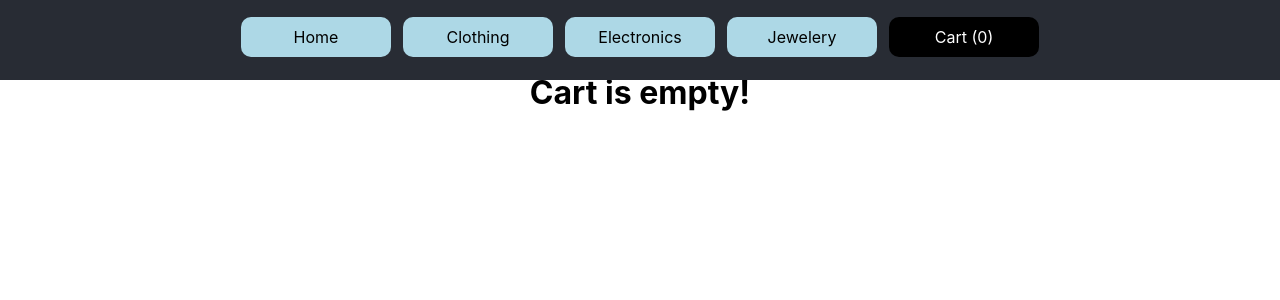
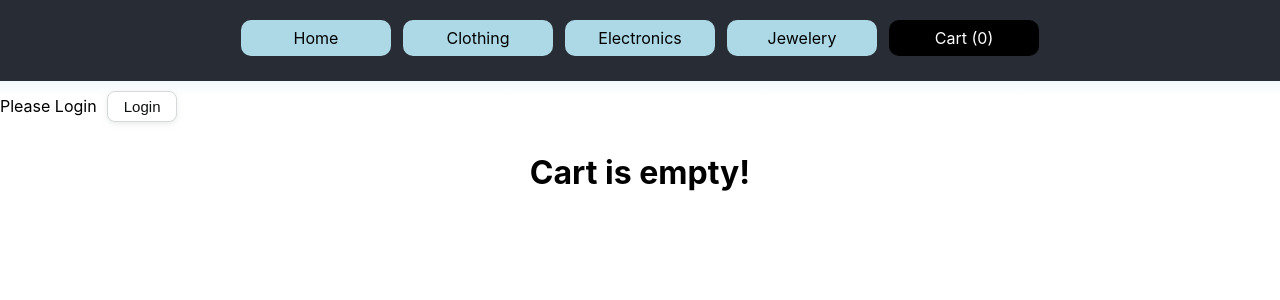
Before and after one commit to biafeo/e-commerce-frontend, a React (Create React App) app in the folder my-app/: page /cart in a window 1280 px wide. Shown: the top 300 px of the page. Built offline with nearby package versions, Linux system fonts and the light colour scheme; no server answers.

Commit message:
css changes

```diff
--- a/my-app/src/App.css
+++ b/my-app/src/App.css
@@ -15,10 +15,9 @@
 }
 
 .App-header {
-  position: fixed;
-  /* padding: 10px; */
+  position: sticky;
   width: 100%;
-  background-color: #282c34;
+  /* background-color: #282c34; */
   min-height: 10vh;
   display: flex;
   flex-direction: column;
--- a/my-app/src/App.js
+++ b/my-app/src/App.js
@@ -3,6 +3,10 @@ import NavBar from "./components/NavBar";
 import LoginForm from "./components/LoginForm";
 import { Outlet } from "react-router-dom";
 import { useState, useEffect } from "react";
+
+//change tab name
+
+document.title = "e-commerce";
 
 function App() {
   const [products, setProducts] = useState([]);
--- a/my-app/src/components/LoginForm.css
+++ b/my-app/src/components/LoginForm.css
@@ -3,5 +3,28 @@
   display: flex;
   align-items: center;
   justify-content: left;
-  margin-left: 5%;
+  /* position: relative; */
+  /* z-index: 1; */
 }
+
+.submit {
+  background-color: #fff;
+  border: 1px solid #d5d9d9;
+  border-radius: 8px;
+  box-shadow: rgba(213, 217, 217, 0.5) 0 2px 5px 0;
+  box-sizing: border-box;
+  color: #0f1111;
+  cursor: pointer;
+  font-family: "Amazon Ember", sans-serif;
+  font-size: 15px;
+  line-height: 29px;
+  padding: 0 10px 0 11px;
+  text-align: center;
+  text-decoration: none;
+  user-select: none;
+  -webkit-user-select: none;
+  touch-action: manipulation;
+  vertical-align: middle;
+  width: 70px;
+  margin-left: 10px;
+}
--- a/my-app/src/components/LoginForm.js
+++ b/my-app/src/components/LoginForm.js
@@ -13,14 +13,14 @@ function LoginForm() {
     <>
       {isLoggedIn ? (
         <div className="login-container">
-          <p>Welcome!</p>
+          <p>Welcome! </p>
           <button className="submit" type="submit" onClick={toggleLogin}>
             Logout
           </button>
         </div>
       ) : (
         <div className="logout-container">
-          <p>Please Login</p>
+          <p>Please Login </p>
           <button onClick={toggleLogin} className="submit" type="submit">
             Login
           </button>
--- a/my-app/src/components/NavBar.css
+++ b/my-app/src/components/NavBar.css
@@ -1,18 +1,26 @@
+.navbar {
+  position: fixed;
+  width: 100%;
+  height: 81px;
+  background-color: #282c34;
+}
+
 .navbar > a {
   display: inline-block;
   box-sizing: border-box;
   border-radius: 10px;
   width: 150px;
-  padding: 10px;
+  padding: 8px;
   margin: 0 6px 6px;
   background: lightblue;
   text-decoration: none;
   text-align: center;
   font-size: min(12vw, 16px);
   color: black;
+  margin-top: 20px;
 }
 
-a.active {
+.navbar > a.active {
   background: black;
   color: white;
 }
--- a/my-app/src/components/Search.css
+++ b/my-app/src/components/Search.css
@@ -2,7 +2,7 @@
   display: flex;
   align-items: center;
   justify-content: center;
-  margin-top: 3%;
+  margin-top: 2%;
 }
 
 .searchbar label {
--- a/my-app/src/components/SeeMoreCard.css
+++ b/my-app/src/components/SeeMoreCard.css
@@ -1,10 +1,10 @@
 .see-more-card {
-  margin: 1rem auto;
+  margin: 5rem auto;
   border: 3px solid;
   display: flex;
   box-sizing: border-box;
   font-size: 0.8em;
-  padding: 20px;
+  padding: 30px;
   width: 50%;
   background-color: #fff;
   border: 1px solid #d5d9d9;
--- a/my-app/src/index.css
+++ b/my-app/src/index.css
@@ -33,3 +33,18 @@ code {
 .sort-container label {
   margin-right: 10px;
 }
+
+.button-remove-from-cart {
+  margin: 5rem auto;
+  border: 3px solid;
+  display: flex;
+  box-sizing: border-box;
+  font-size: 0.8em;
+  padding: 10px;
+  width: 60%;
+  background-color: #fff;
+  border: 1px solid #d5d9d9;
+  border-radius: 8px;
+  box-shadow: rgba(213, 217, 217, 0.5) 0 2px 5px 0;
+  box-sizing: border-box;
+}
```
